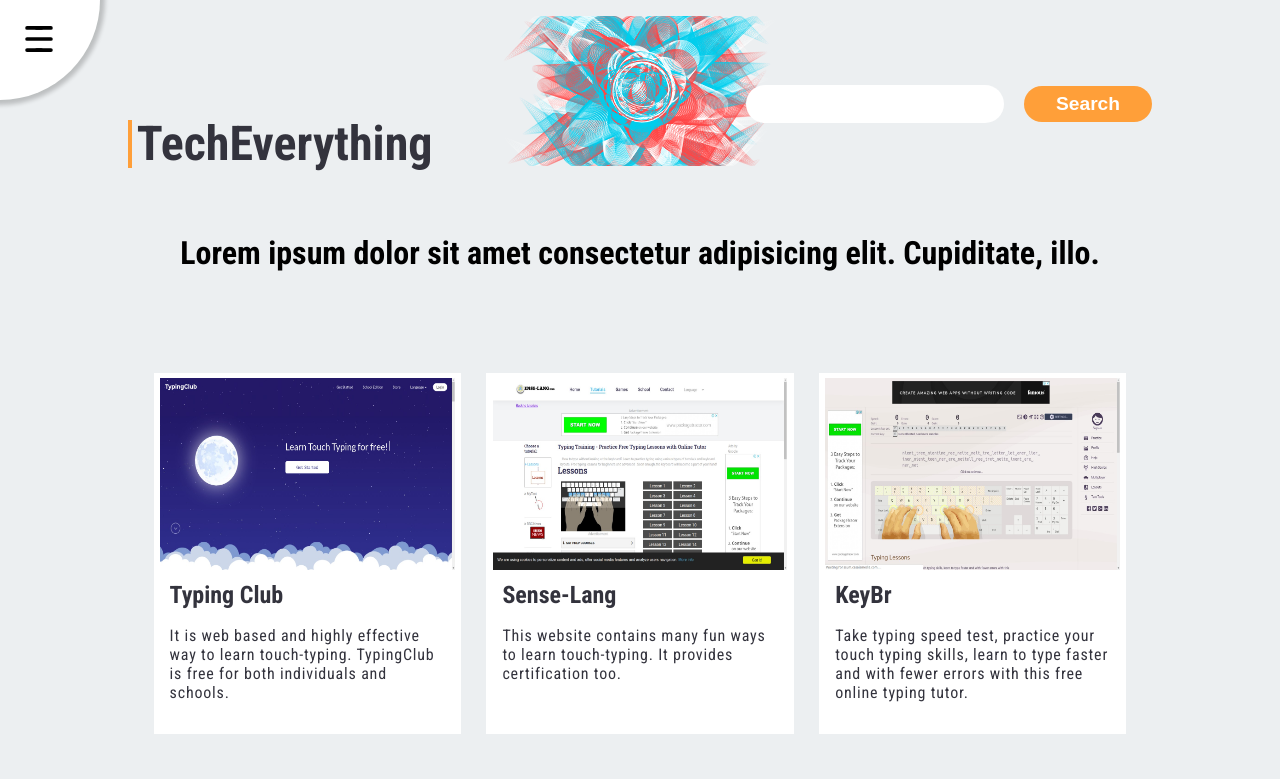
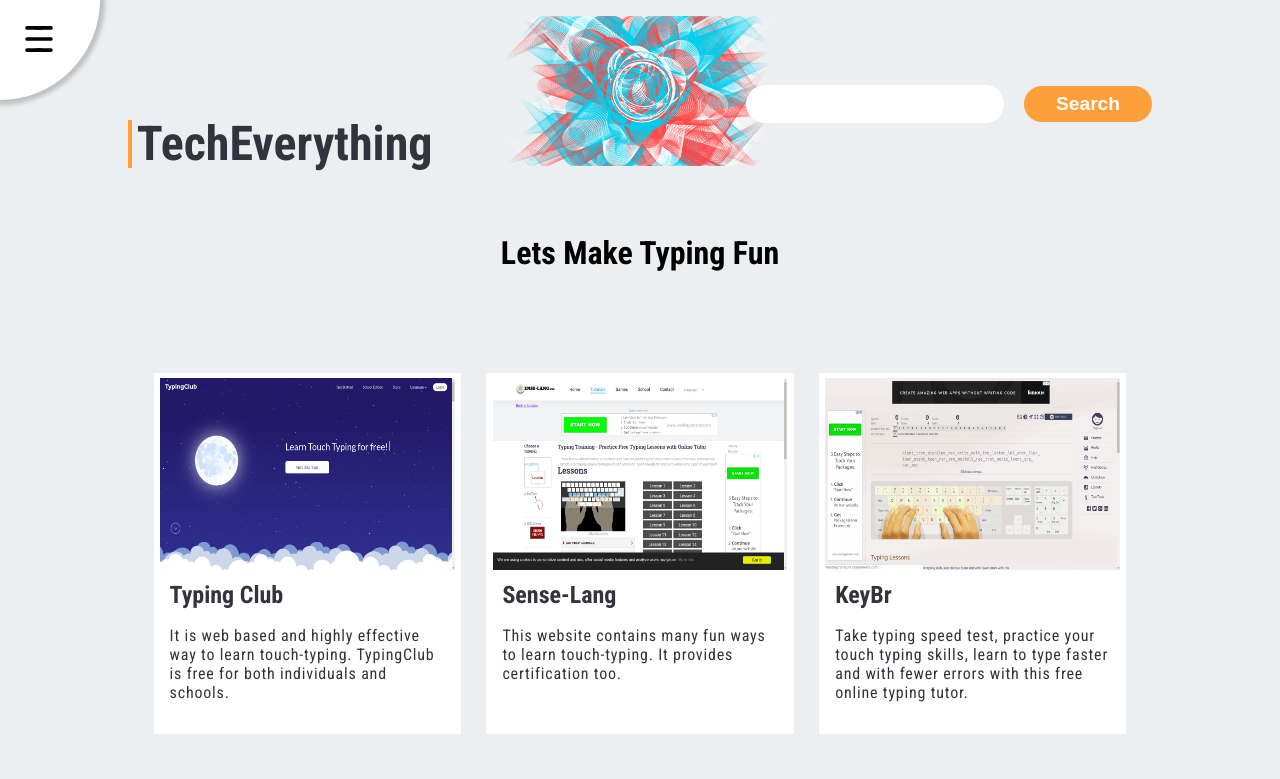
Before and after one commit to akash49singh/TechEveryday, a plain HTML site: page views/typing.html in a window 1280 px wide. Shown: the top 779 px of the page. Drawn offline with Linux system fonts and the light colour scheme.

Commit message:
comment path

```diff
--- a/views/typing.html
+++ b/views/typing.html
@@ -75,7 +75,7 @@
 
     <main>
         <article class="article">
-            <h2>Lorem ipsum dolor sit amet consectetur adipisicing elit. Cupiditate, illo.</h2>
+            <h2>Lets Make Typing Fun</h2>
         </article>
 
         <section class="container">
```
